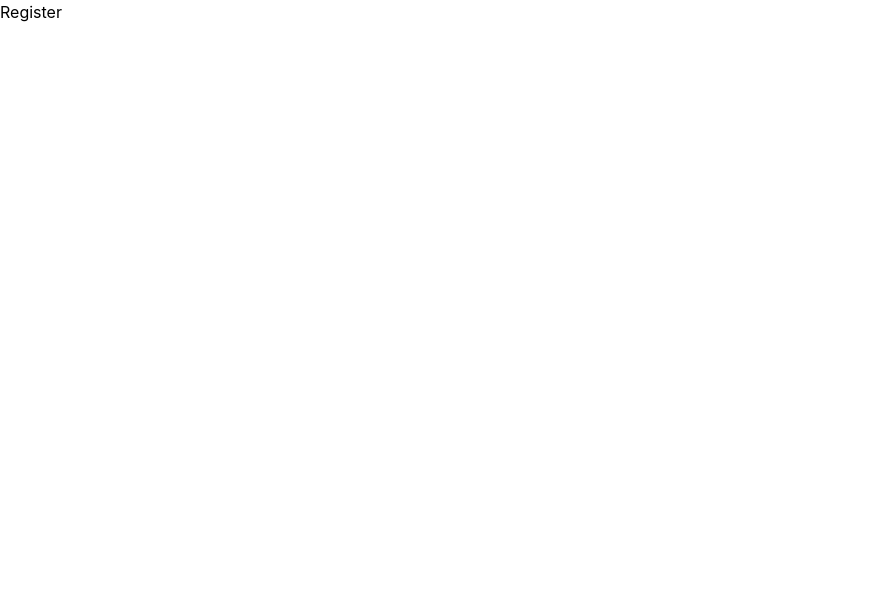
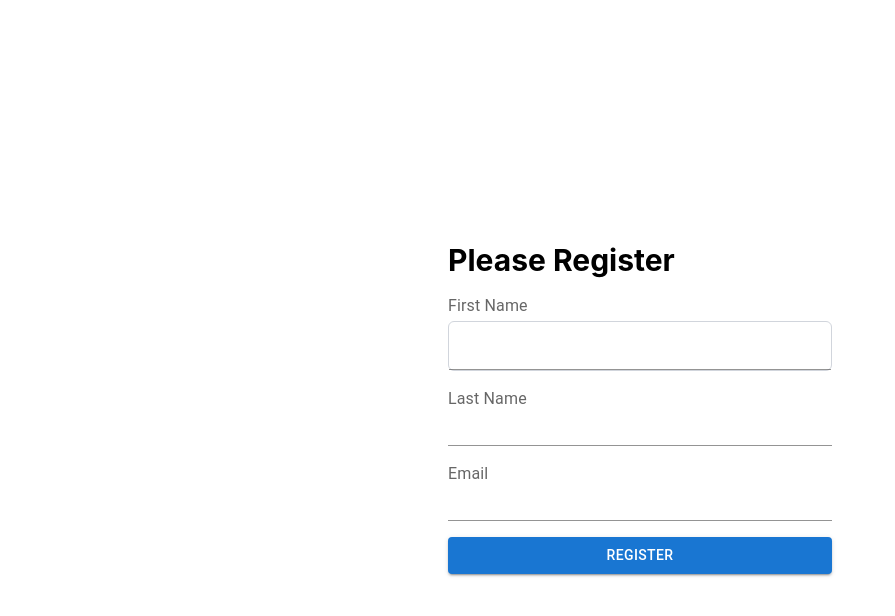
Before and after one commit to MursalinAraf/ecommerce_rails_and_react, a React (Vite) app in the folder shop_front/: page /register in a window 1280 px wide. Shown: the top 616 px of the page, without its empty margins (0-895 px from the left). Built offline with nearby package versions, Linux system fonts and the light colour scheme.

Commit message:
Frontend/Create-Register-Form

```diff
--- a/shop_front/src/App.jsx
+++ b/shop_front/src/App.jsx
@@ -1,13 +1,12 @@
-import './App.css'
-import { RouteComponent } from './routes'
+import "./App.css";
+import { RouteComponent } from "./routes";
 
 function App() {
-
   return (
-    <div>
-    <RouteComponent />
+    <div className="h-[100vh]">
+      <RouteComponent />
     </div>
-  )
+  );
 }
 
-export default App
+export default App;
--- /dev/null
+++ b/shop_front/src/components/register/index.jsx
@@ -0,0 +1,87 @@
+import React from "react";
+import { Form, Field } from "react-final-form";
+import { Input, InputLabel } from "@mui/material";
+import { Button } from "@mui/material";
+
+const RegisterComponent = () => {
+  const onSubmit = (values) => {
+    console.log(values);
+  };
+
+  return (
+    <div className="h-full flex items-center justify-center">
+      <Form
+        onSubmit={onSubmit}
+        render={({ handleSubmit }) => (
+          <form onSubmit={handleSubmit} className="w-96">
+            <div className="my-4 text-3xl font-bold">Please Register</div>
+
+            <Field
+              name="first_name"
+              render={({ input, meta }) => (
+                <div className="mb-4 w-full">
+                  <InputLabel className="block mb-1">First Name</InputLabel>
+                  <Input
+                    {...input}
+                    fullWidth
+                    className="w-full border border-gray-300 rounded-md p-2 focus:border-blue-400"
+                    onChange={input.onChange}
+                    error={meta.submitError}
+                    value={input.value}
+                  />
+                </div>
+              )}
+            />
+
+            <Field
+              name="last_name"
+              render={({ input, meta }) => (
+                <div className="mb-4 w-full">
+                  <InputLabel className="block mb-1">Last Name</InputLabel>
+                  <Input
+                    onChange={input.onChange}
+                    error={meta.submitError}
+                    value={input.value}
+                    fullWidth
+                    className="w-full"
+                    variant="outlined"
+                  />
+                </div>
+              )}
+            />
+
+            <Field
+              name="email"
+              render={({ input, meta }) => (
+                <div className="mb-4 w-full">
+                  <InputLabel className="block mb-1">Email</InputLabel>
+                  <Input
+                    variant="outlined"
+                    onChange={input.onChange}
+                    error={meta.submitError}
+                    value={input.value}
+                    fullWidth
+                    className="w-full"
+                  />
+                </div>
+              )}
+            />
+
+            <div className="mt-4">
+              <Button
+                type="submit"
+                variant="contained"
+                color="primary"
+                fullWidth
+              >
+                Register
+              </Button>
+            </div>
+          </form>
+        )}
+      />
+    </div>
+  );
+};
+
+export default RegisterComponent;
--- a/shop_front/src/pages/register.jsx
+++ b/shop_front/src/pages/register.jsx
@@ -1,8 +1,9 @@
 import React from 'react'
+import RegisterComponent from '../components/register'
 
 const Register = () => {
   return (
-    <div>Register</div>
+    <RegisterComponent />
   )
 }
 
```
